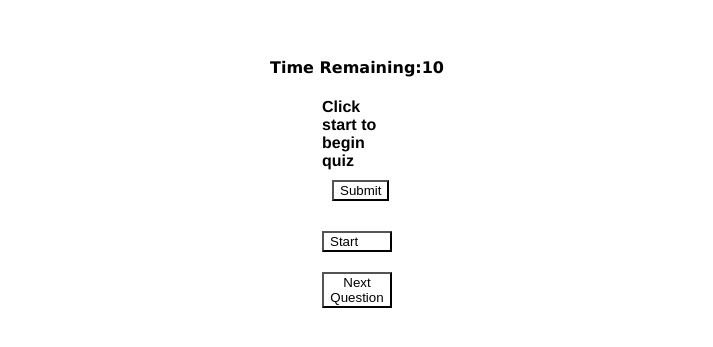
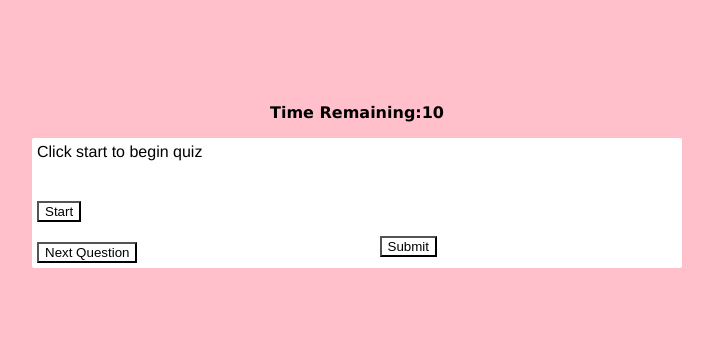
Before and after one commit to koreey/Quiz-Game, a plain HTML site: page index.html in a window 1280 px wide. Shown: the part 223-570 px from the top of the page, without its empty margins (43-756 px from the left). Drawn offline with Linux system fonts and the light colour scheme.

Commit message:
button alignment

```diff
--- a/css/main.css
+++ b/css/main.css
@@ -1,4 +1,5 @@
 body{
+
     padding: 0;
     margin:0;
     display: flex;
@@ -7,34 +8,38 @@ body{
     align-items: center;
     width: 100vh;
     height: 100vh;
+    background-color: pink;
 }
 
 p{
     display: flex;
     font-family:'Lucida Sans', 'Lucida Sans Regular', 'Lucida Grande', 'Lucida Sans Unicode', Geneva, Verdana, sans-serif;
-    font-size: 15;
+    font-size: 19;
     font-weight: bolder;
 
 }
 
 .container{
     font-family: 'Franklin Gothic Medium', 'Arial Narrow', Arial, sans-serif;
-    font-weight:bold;
+    font-weight:200;
     font-style: normal;
     display: flex;
     flex-direction: column;
-    width: 70px;
+    width: 800px;
     max-width: 80%;
     background-color: white;
-    border-radius: 5px;
+    border-radius: 2px;
     padding: 5px;
+}
+#answerForm{
+    display: flex;
+    flex-direction: row;
 }
 .controls{
     display: flex;
     justify-content: space-around;
-    box-sizing:border-box;
     align-items: center;
-    border-radius: 20px;
+    border-radius: 30px;
     padding: 10px;
 
 
@@ -44,8 +49,8 @@ p{
     background-color: white;
     box-sizing:border-box ;
     justify-content: space-between;
-    gap:10px;
     margin: 20px 0px;
+    width: fit-content;
 
 }
 #timerDisplay{
@@ -55,6 +60,9 @@ p{
     display: flex;
     background-color: white;
     box-sizing:border-box ;
+    position: absolute;
+    right: 800px;
+    bottom: 320px;
 
 
 
@@ -62,13 +70,16 @@ p{
 #restartQuizButton{
     display: none;
 }
-#nextQuestionButton{
+#nextQuestionButton {
     display: flex;
     background-color: white;
-    box-sizing:border-box ;
+    box-sizing:border-box
     margin: 20px,0;
+    width: fit-content;
 }
+
 #radio-container {
     display: none;
 
+
 }
--- a/index.html
+++ b/index.html
@@ -35,7 +35,7 @@
     </div>
 
  <div class ="controls">
- <button id = "submitButton" type = "submit" submitButton btn">Submit</button>
+ <button id = "submitButton"  class= "hide" type = "submit" submitButton btn">Submit</button>
  </div>
 </form>
 <div class="results" id="results"></div>
```
